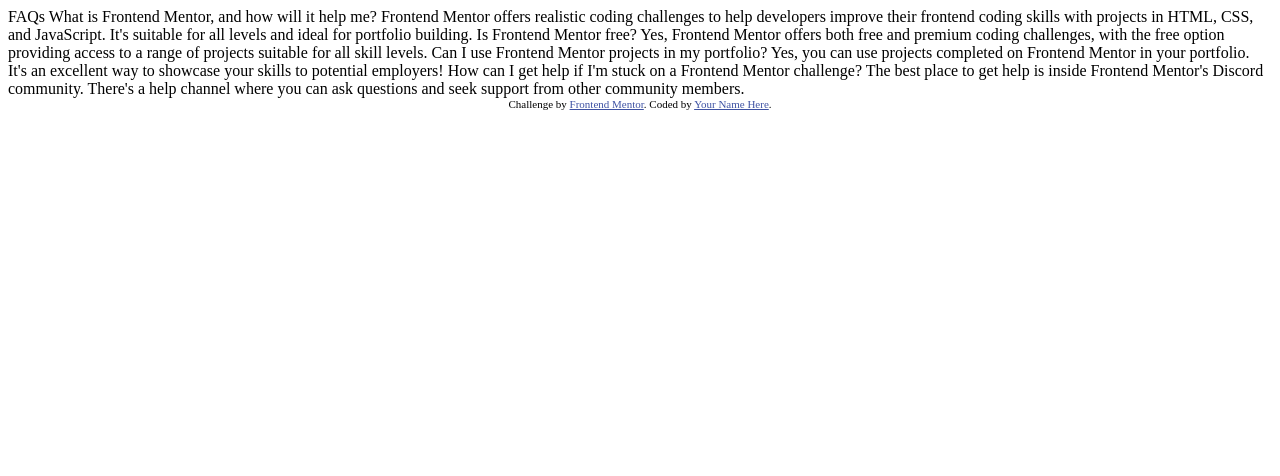
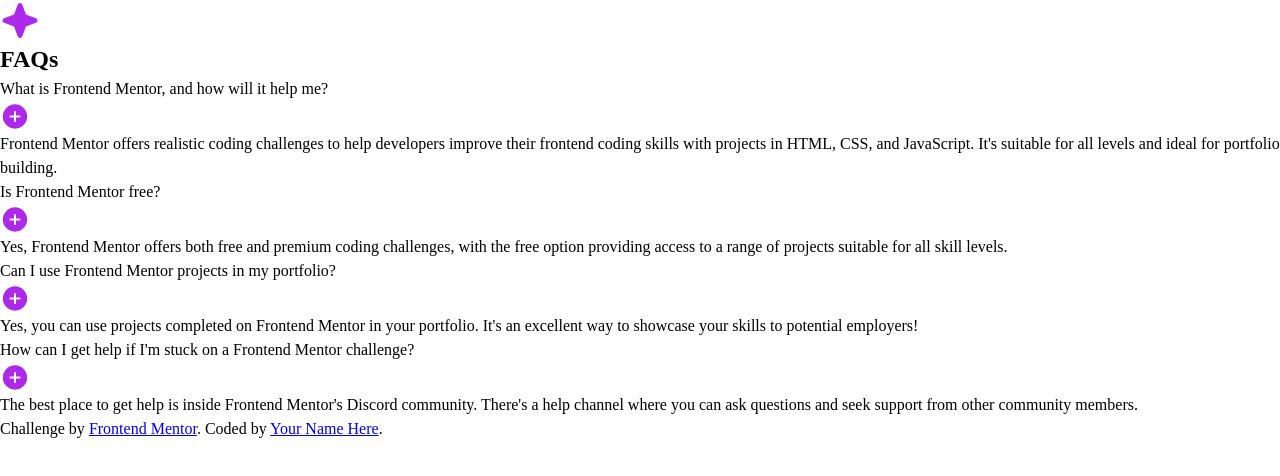
Before and after one commit to Bnjackson/FAQ_accordion, a plain HTML site: page index.html in a window 1280 px wide. Drawn offline with Linux system fonts and the light colour scheme.

Commit message:
Add structure to site

```diff
--- a/index.html
+++ b/index.html
@@ -3,46 +3,52 @@
 <head>
   <meta charset="UTF-8">
   <meta name="viewport" content="width=device-width, initial-scale=1.0"> <!-- displays site properly based on user's device -->
-
   <link rel="icon" type="image/png" sizes="32x32" href="./assets/images/favicon-32x32.png">
-
+  <link rel="stylesheet" href="./assets/css/reset.css">
+  <link rel="stylesheet" href="./assets/css/styles.css">
   <title>Frontend Mentor | FAQ accordion</title>
-
-  <!-- Feel free to remove these styles or customise in your own stylesheet 👍 -->
-  <style>
-    .attribution { font-size: 11px; text-align: center; }
-    .attribution a { color: hsl(228, 45%, 44%); }
-  </style>
 </head>
 <body>
-
-  FAQs
-
-  What is Frontend Mentor, and how will it help me?
-
-  Frontend Mentor offers realistic coding challenges to help developers improve their
-  frontend coding skills with projects in HTML, CSS, and JavaScript. It's suitable for
-  all levels and ideal for portfolio building.
-
-  Is Frontend Mentor free?
-
-  Yes, Frontend Mentor offers both free and premium coding challenges, with the free
-  option providing access to a range of projects suitable for all skill levels.
-
-  Can I use Frontend Mentor projects in my portfolio?
-
-  Yes, you can use projects completed on Frontend Mentor in your portfolio. It's an excellent
-  way to showcase your skills to potential employers!
-
-  How can I get help if I'm stuck on a Frontend Mentor challenge?
-
-  The best place to get help is inside Frontend Mentor's Discord community. There's a help
-  channel where you can ask questions and seek support from other community members.
-
-
-  <div class="attribution">
+  <div class="background-pattern"></div>
+  <div class="faq-section">
+    <div class="faq-header">
+      <img src="/assets/images/icon-star.svg" alt="Icon star">
+      <h2>FAQs</h2>
+    </div>
+    <div class="question-answer-section">
+      <div>What is Frontend Mentor, and how will it help me?
+        <img src="./assets/images/icon-plus.svg" alt="Plus button">
+      </div>
+      <p>Frontend Mentor offers realistic coding challenges to help developers improve their
+        frontend coding skills with projects in HTML, CSS, and JavaScript. It's suitable for
+        all levels and ideal for portfolio building.</p>
+    </div>
+    <div class="question-answer-section">
+      <div>Is Frontend Mentor free?
+        <img src="./assets/images/icon-plus.svg" alt="Plus button">
+      </div>
+      <p>Yes, Frontend Mentor offers both free and premium coding challenges, with the free
+        option providing access to a range of projects suitable for all skill levels.</p>
+    </div>
+    <div class="question-answer-section">
+      <div>Can I use Frontend Mentor projects in my portfolio?
+        <img src="./assets/images/icon-plus.svg" alt="Plus button">
+      </div>
+      <p>Yes, you can use projects completed on Frontend Mentor in your portfolio. It's an excellent
+        way to showcase your skills to potential employers!</p>
+    </div>
+    <div class="question-answer-section">
+      <div>How can I get help if I'm stuck on a Frontend Mentor challenge?
+        <img src="./assets/images/icon-plus.svg" alt="Plus button">
+      </div>
+      <p>The best place to get help is inside Frontend Mentor's Discord community. There's a help
+        channel where you can ask questions and seek support from other community members.</p>
+    </div>
+  </div>
+  <footer class="attribution">
     Challenge by <a href="https://www.frontendmentor.io?ref=challenge" target="_blank">Frontend Mentor</a>.
     Coded by <a href="#">Your Name Here</a>.
-  </div>
+  </footer>
+  <script src="main.js"></script>
 </body>
 </html>
```
